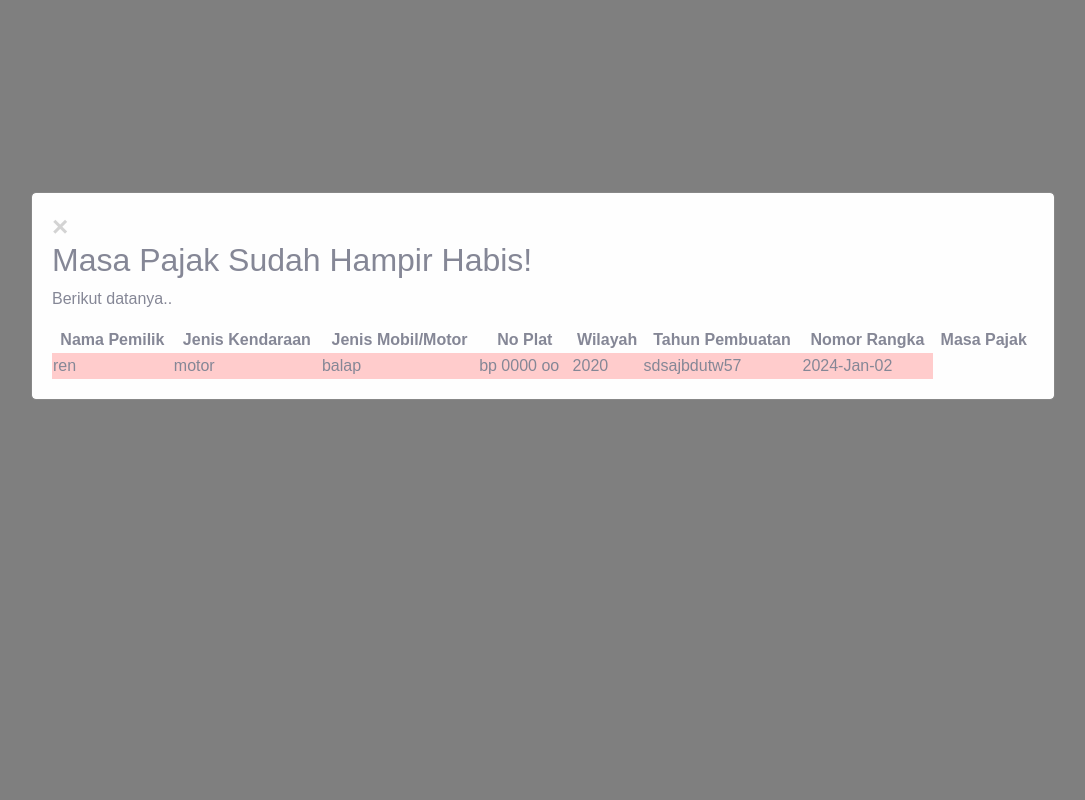
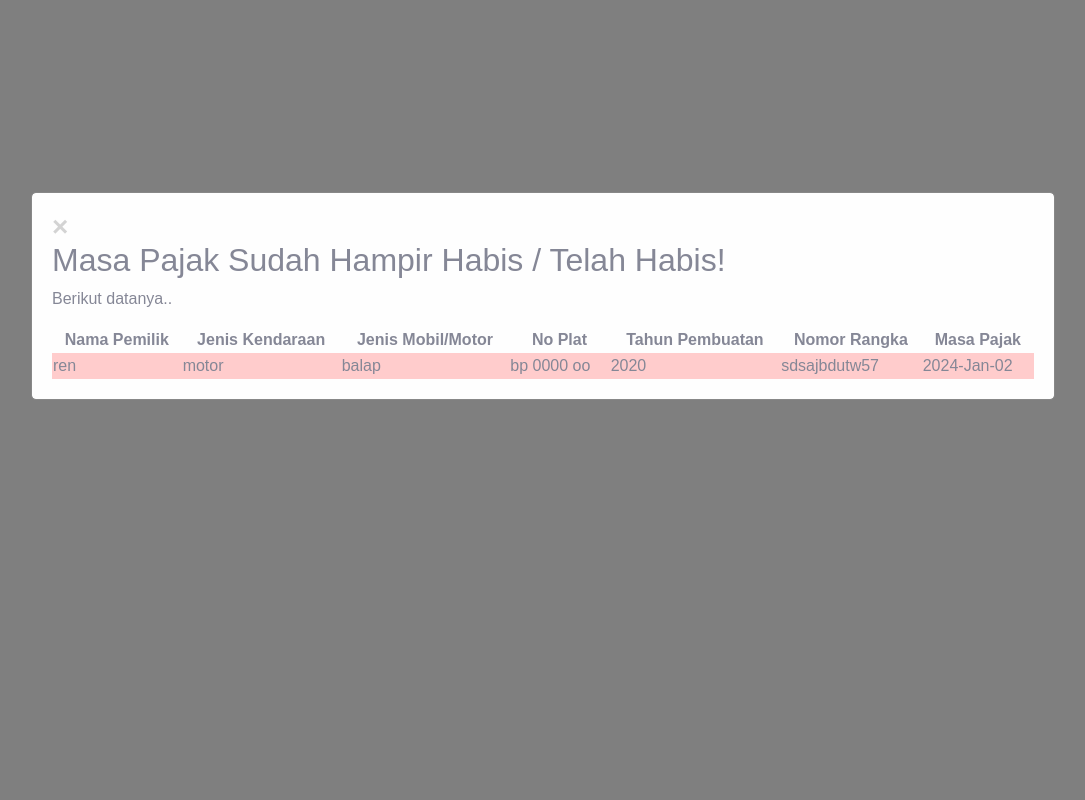
Before and after one commit to irenedocode/iibnpajak, a PHP site: page /admin/index.php in a window 1280 px wide. Shown: the whole page, without its empty margins (97-1182 px from the left). Run offline with PHP 8.4, Linux system fonts and the light colour scheme; data comes from the database, SQL or seed files in the repository.

Commit message:
commit habis di riview

```diff
--- a/admin/index.php
+++ b/admin/index.php
@@ -49,7 +49,7 @@ include 'koneksi.php'
 <div id="modal" class="modal">
     <div class="modal-content">
         <span class="close">&times;</span>
-        <h2>Masa Pajak Sudah Hampir Habis!</h2>
+        <h2>Masa Pajak Sudah Hampir Habis / Telah Habis!</h2>
         <p>Berikut datanya..</p>
     <table>
         <thead>
@@ -58,10 +58,9 @@ include 'koneksi.php'
                     <th class="text-center" onclick="sortTable('alfa',2)">Jenis Kendaraan</th>
                     <th class="text-center" onclick="sortTable('alfa',3)">Jenis Mobil/Motor</th>
                     <th class="text-center" onclick="sortTable('alfa',4)">No Plat</th>
-                    <th class="text-center" onclick="sortTable('alfa',5)">Wilayah</th>
-                    <th class="text-center" onclick="sortTable('date',6)">Tahun Pembuatan</th>
-                    <th class="text-center" onclick="sortTable('alfa',7)">Nomor Rangka</th>
-                    <th class="text-center" onclick="sortTable('date',8)">Masa Pajak</th>
+                    <th class="text-center" onclick="sortTable('date',5)">Tahun Pembuatan</th>
+                    <th class="text-center" onclick="sortTable('alfa',6)">Nomor Rangka</th>
+                    <th class="text-center" onclick="sortTable('date',7)">Masa Pajak</th>
                 </tr>
         </thead>
        <tbody>
--- a/admin/info.php
+++ b/admin/info.php
@@ -102,7 +102,7 @@
                                     <a href="tambah.php" class="btn btn-primary"
                                     style="
                                     height: 40px;
-                                    margin-left: 35%;
+                                    margin-left: 25%;
                                     margin-top: 2%;
                                     ">Tambah Data</a>
 
@@ -175,7 +175,7 @@ while ($data = $hasil->fetch_assoc()) {
     echo "<td>" . date("Y", strtotime($data["pembuatan"])) . "</td>";
     echo "<td>" . $data["rangka"] . "</td>";
     echo "<td>" . date("d-M-y", strtotime($data["masapajak"])) . "</td>";
-    echo "<td class='text-center'>";
+    echo "<td class='text-center'style='margin: 10px'>";
     echo "<a href='showfoto.php?nopolisi=" . $data['nopolisi'] . "' class='btn btn-sm btn-primary alert_notif'>Lihat STNK</a>";
     echo "<a href='edit.php?nopolisi=" . $data['nopolisi'] . "' class='btn btn-sm btn-primary alert_notif'>Edit</a>";
     echo "<button class='btn btn-sm btn-danger delete-btn' data-nopolisi='" . $data['nopolisi'] . "'>Hapus</button>";
```
